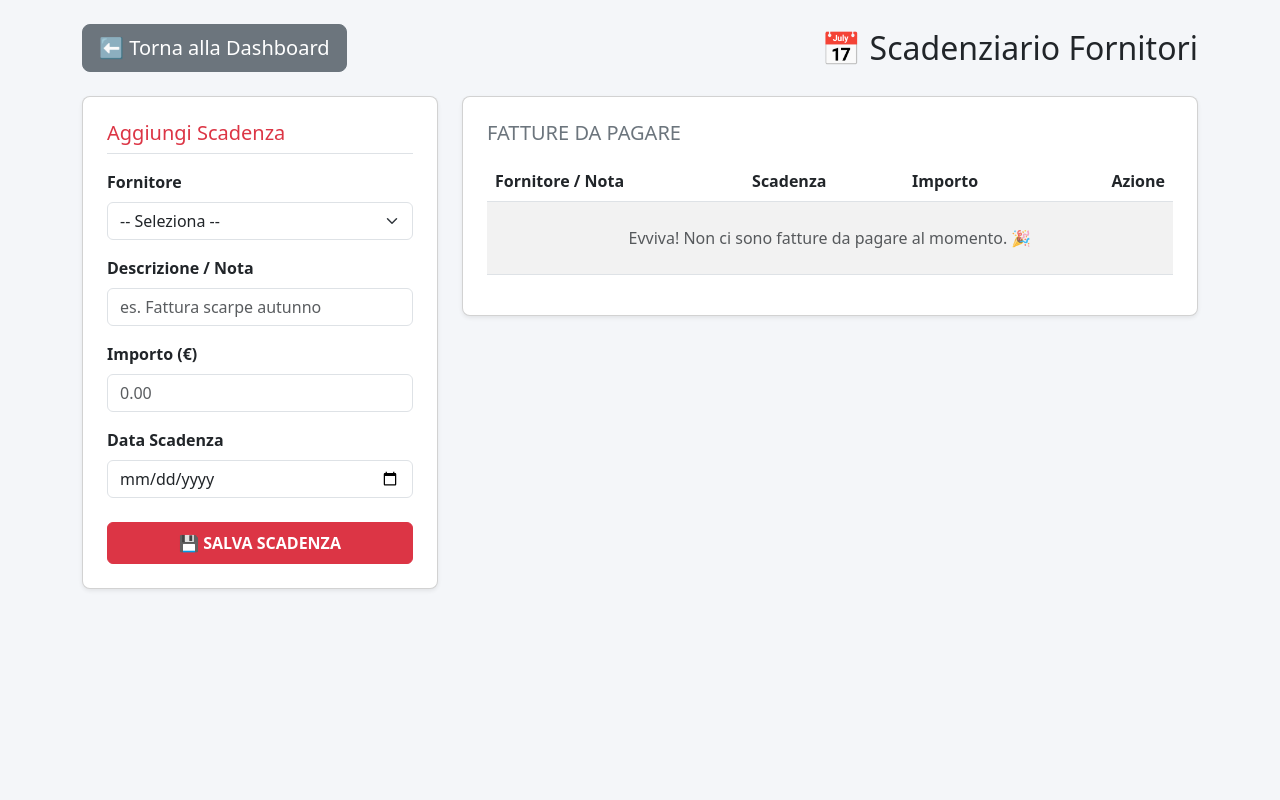
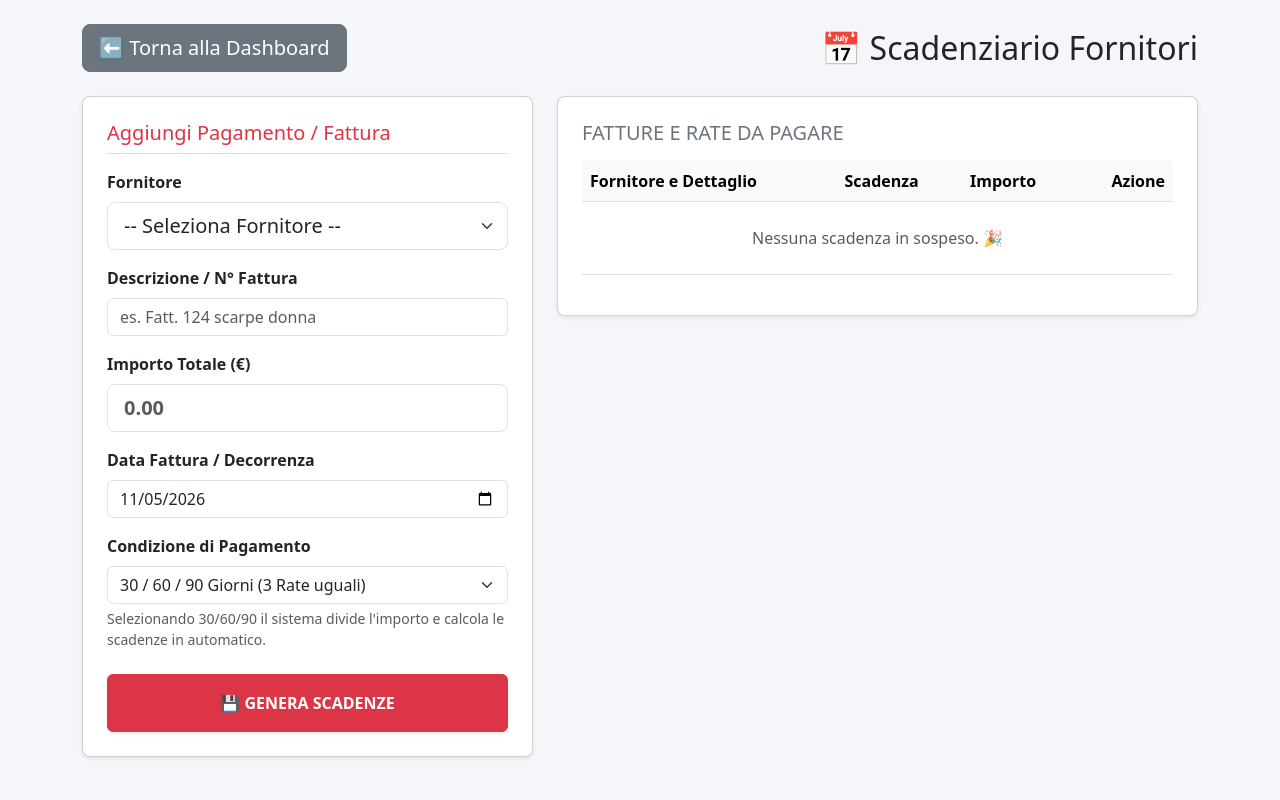
Before and after one commit to giovacto/gestionale-via-roma, a Flask app: page /scadenziario in a window 1280 px wide. Run offline with Flask 3, Linux system fonts and the light colour scheme; the visitor is signed in with stand-in values (Sample User, id 1).

Commit message:
Fix scadenziario: fornitori, rate 30/60/90 automatiche e alert dashboard

```diff
--- a/app.py
+++ b/app.py
@@ -1,6 +1,7 @@
 import os
 import threading
-from datetime import datetime, date
+import calendar
+from datetime import datetime, date, timedelta
 from functools import wraps
 from flask import (
     Flask,
@@ -113,6 +114,7 @@ def logout():
 @login_required
 def dashboard():
     oggi = date.today()
+    settimana_prossima = oggi + timedelta(days=7)
 
     # Preleva le vendite effettuate nella giornata di oggi
     vendite_oggi = Vendita.query.filter(
@@ -127,7 +129,15 @@ def dashboard():
         if hasattr(v, "dettagli") and v.dettagli:
             pezzi_oggi += sum(d.quantita for d in v.dettagli)
 
-    scadenze_attive = 0
+    # Conteggio scadenze vive (non pagate)
+    scadenze_da_pagare = Scadenza.query.filter_by(pagato=False).all()
+    scadenze_attive = len(scadenze_da_pagare)
+
+    # Scadenze critiche per gli avvisi
+    scadute = [s for s in scadenze_da_pagare if s.data_scadenza < oggi]
+    in_scadenza = [
+        s for s in scadenze_da_pagare if oggi <= s.data_scadenza <= settimana_prossima
+    ]
 
     return render_template(
         "dashboard.html",
@@ -135,6 +145,9 @@ def dashboard():
         totale_guadagnato=totale_guadagnato,
         totale_pezzi=pezzi_oggi,
         scadenze_attive=scadenze_attive,
+        num_scadute=len(scadute),
+        num_in_scadenza=len(in_scadenza),
+        oggi=oggi,
     )
 
 
@@ -624,10 +637,125 @@ def modifica_variante(variante_id):
     return redirect(url_for("tools"))
 
 
-@app.route("/scadenziario")
+def calcola_fine_mese(dt_base, mesi_in_avanti):
+    """Calcola l'ultimo giorno del mese dopo N mesi."""
+    anno = dt_base.year + (dt_base.month + mesi_in_avanti - 1) // 12
+    mese = (dt_base.month + mesi_in_avanti - 1) % 12 + 1
+    ultimo_giorno = calendar.monthrange(anno, mese)[1]
+    return date(anno, mese, ultimo_giorno)
+
+
+@app.route("/scadenziario", methods=["GET", "POST"])
 @login_required
 def scadenziario():
-    return render_template("scadenziario.html")
+    if request.method == "POST":
+        fornitore_id = request.form.get("fornitore_id")
+        descrizione_base = (
+            request.form.get("descrizione", "").strip() or "Fattura Fornitore"
+        )
+        importo_totale = float(request.form.get("importo") or 0.0)
+        dilazione = request.form.get("dilazione", "singola")
+        data_rif_str = request.form.get("data_riferimento")
+
+        if not data_rif_str:
+            data_rif = date.today()
+        else:
+            data_rif = datetime.strptime(data_rif_str, "%Y-%m-%d").date()
+
+        # Piani di pagamento rateali supportati
+        piani = {
+            "singola": [0],
+            "30": [30],
+            "30_60": [30, 60],
+            "30_60_90": [30, 60, 90],
+            "30_60_90_120": [30, 60, 90, 120],
+            "30_fm": ("fm", [1]),
+            "30_60_fm": ("fm", [1, 2]),
+            "30_60_90_fm": ("fm", [1, 2, 3]),
+            "60_90_120_fm": ("fm", [2, 3, 4]),
+        }
+
+        piano_scelto = piani.get(dilazione, [0])
+
+        # Se è scadenza singola con data specifica impostata a mano
+        if dilazione == "singola":
+            data_scadenza_str = request.form.get("data_scadenza")
+            data_scad = (
+                datetime.strptime(data_scadenza_str, "%Y-%m-%d").date()
+                if data_scadenza_str
+                else data_rif
+            )
+            scad = Scadenza(
+                fornitore_id=fornitore_id,
+                descrizione=descrizione_base,
+                importo=importo_totale,
+                data_scadenza=data_scad,
+                pagato=False,
+            )
+            db.session.add(scad)
+        else:
+            # Calcolo rate
+            is_fm = isinstance(piano_scelto, tuple) and piano_scelto[0] == "fm"
+            offsets = piano_scelto[1] if is_fm else piano_scelto
+            n_rate = len(offsets)
+
+            importo_rata = round(importo_totale / n_rate, 2)
+            somma_assegnata = 0.0
+
+            for i, offset in enumerate(offsets):
+                num_rata = i + 1
+                # Compensazione centesimi sull'ultima rata
+                if num_rata == n_rate:
+                    importo_effettivo = round(importo_totale - somma_assegnata, 2)
+                else:
+                    importo_effettivo = importo_rata
+                    somma_assegnata += importo_rata
+
+                if is_fm:
+                    dt_scadenza = calcola_fine_mese(data_rif, offset)
+                else:
+                    dt_scadenza = data_rif + timedelta(days=offset)
+
+                desc_rata = f"{descrizione_base} (Rata {num_rata}/{n_rate})"
+                scad = Scadenza(
+                    fornitore_id=fornitore_id,
+                    descrizione=desc_rata,
+                    importo=importo_effettivo,
+                    data_scadenza=dt_scadenza,
+                    pagato=False,
+                )
+                db.session.add(scad)
+
+        db.session.commit()
+        flash("✅ Scadenza/e create con successo!", "success")
+        return redirect(url_for("scadenziario"))
+
+    lista_fornitori = Fornitore.query.order_by(Fornitore.nome.asc()).all()
+    lista_scadenze = (
+        Scadenza.query.filter_by(pagato=False)
+        .order_by(Scadenza.data_scadenza.asc())
+        .all()
+    )
+
+    oggi = date.today()
+    return render_template(
+        "scadenziario.html",
+        fornitori=lista_fornitori,
+        scadenze=lista_scadenze,
+        oggi=oggi,
+    )
+
+
+@app.route("/scadenziario/paga/<int:id>", methods=["POST"])
+@login_required
+def paga_scadenza(id):
+    scadenza = Scadenza.query.get_or_404(id)
+    scadenza.pagato = True
+    db.session.commit()
+    flash(
+        f"✅ Fattura/Rata di {scadenza.fornitore.nome} segnata come pagata!", "success"
+    )
+    return redirect(url_for("scadenziario"))
 
 
 if __name__ == "__main__":
--- a/templates/scadenziario.html
+++ b/templates/scadenziario.html
@@ -10,6 +10,14 @@
         body {
             background-color: #f4f6f9;
         }
+
+        .scaduta {
+            border-left: 5px solid #dc3545 !important;
+        }
+
+        .in-scadenza {
+            border-left: 5px solid #ffc107 !important;
+        }
     </style>
 </head>
 
@@ -21,47 +29,90 @@
             <h1 class="h2 mb-0">📅 Scadenziario Fornitori</h1>
         </div>
 
+        {% with messages = get_flashed_messages(with_categories=true) %}
+        {% if messages %}
+        {% for category, message in messages %}
+        <div class="alert alert-{{ category }} alert-dismissible fade show" role="alert">
+            {{ message }}
+            <button type="button" class="btn-close" data-bs-dismiss="alert"></button>
+        </div>
+        {% endfor %}
+        {% endif %}
+        {% endwith %}
+
         <div class="row g-4">
-            <div class="col-12 col-md-4">
+            <!-- FORM INSERIMENTO SCADENZA / RATE -->
+            <div class="col-12 col-md-5">
                 <div class="card shadow-sm p-4 bg-white rounded-3">
-                    <h3 class="h5 text-danger border-bottom pb-2 mb-3">Aggiungi Scadenza</h3>
+                    <h3 class="h5 text-danger border-bottom pb-2 mb-3">Aggiungi Pagamento / Fattura</h3>
                     <form action="/scadenziario" method="POST">
                         <div class="mb-3">
                             <label class="form-label fw-bold">Fornitore</label>
-                            <select name="fornitore_id" class="form-select" required>
-                                <option value="">-- Seleziona --</option>
+                            <select name="fornitore_id" class="form-select form-select-lg" required>
+                                <option value="">-- Seleziona Fornitore --</option>
                                 {% for f in fornitori %}
                                 <option value="{{ f.id }}">{{ f.nome }}</option>
                                 {% endfor %}
                             </select>
                         </div>
+
                         <div class="mb-3">
-                            <label class="form-label fw-bold">Descrizione / Nota</label>
+                            <label class="form-label fw-bold">Descrizione / N° Fattura</label>
                             <input type="text" name="descrizione" class="form-control"
-                                placeholder="es. Fattura scarpe autunno">
+                                placeholder="es. Fatt. 124 scarpe donna" required>
                         </div>
+
                         <div class="mb-3">
-                            <label class="form-label fw-bold">Importo (€)</label>
-                            <input type="number" step="0.01" name="importo" class="form-control" placeholder="0.00"
-                                required>
+                            <label class="form-label fw-bold">Importo Totale (€)</label>
+                            <input type="number" step="0.01" name="importo" class="form-control form-control-lg fw-bold"
+                                placeholder="0.00" required>
                         </div>
+
                         <div class="mb-3">
-                            <label class="form-label fw-bold">Data Scadenza</label>
-                            <input type="date" name="data_scadenza" class="form-control" required>
+                            <label class="form-label fw-bold">Data Fattura / Decorrenza</label>
+                            <input type="date" id="data_riferimento" name="data_riferimento" class="form-control"
+                                value="{{ oggi.strftime('%Y-%m-%d') }}" required>
                         </div>
-                        <button type="submit" class="btn btn-danger w-100 py-2 fw-bold mt-2">💾 SALVA SCADENZA</button>
+
+                        <div class="mb-3">
+                            <label class="form-label fw-bold">Condizione di Pagamento</label>
+                            <select name="dilazione" id="select_dilazione" class="form-select"
+                                onchange="gestisciCampiData()">
+                                <option value="singola">Pagamento Unico (Data fissa a scelta)</option>
+                                <option value="30">30 Giorni Data Fattura (1 Rata)</option>
+                                <option value="30_60">30 / 60 Giorni (2 Rate uguali)</option>
+                                <option value="30_60_90" selected>30 / 60 / 90 Giorni (3 Rate uguali)</option>
+                                <option value="30_60_90_120">30 / 60 / 90 / 120 Giorni (4 Rate uguali)</option>
+                                <option value="30_fm">30 gg Fine Mese (1 Rata)</option>
+                                <option value="30_60_fm">30 / 60 gg Fine Mese (2 Rate uguali)</option>
+                                <option value="30_60_90_fm">30 / 60 / 90 gg Fine Mese (3 Rate uguali)</option>
+                                <option value="60_90_120_fm">60 / 90 / 120 gg Fine Mese (3 Rate uguali)</option>
+                            </select>
+                            <div class="form-text">Selezionando 30/60/90 il sistema divide l'importo e calcola le
+                                scadenze in automatico.</div>
+                        </div>
+
+                        <div class="mb-3" id="box_data_scadenza" style="display: none;">
+                            <label class="form-label fw-bold">Data Scadenza Unica</label>
+                            <input type="date" name="data_scadenza" class="form-control">
+                        </div>
+
+                        <button type="submit" class="btn btn-danger w-100 py-3 fw-bold mt-2 shadow-sm">
+                            💾 GENERA SCADENZE
+                        </button>
                     </form>
                 </div>
             </div>
 
-            <div class="col-12 col-md-8">
+            <!-- TABELLA FATTURE DA PAGARE -->
+            <div class="col-12 col-md-7">
                 <div class="card shadow-sm p-4 bg-white rounded-3">
-                    <h3 class="h5 text-secondary text-uppercase mb-3">Fatture da pagare</h3>
+                    <h3 class="h5 text-secondary text-uppercase mb-3">Fatture e Rate da Pagare</h3>
                     <div class="table-responsive">
-                        <table class="table table-striped align-middle">
-                            <thead>
+                        <table class="table table-hover align-middle">
+                            <thead class="table-light">
                                 <tr>
-                                    <th>Fornitore / Nota</th>
+                                    <th>Fornitore e Dettaglio</th>
                                     <th>Scadenza</th>
                                     <th>Importo</th>
                                     <th class="text-end">Azione</th>
@@ -69,26 +120,38 @@
                             </thead>
                             <tbody>
                                 {% for scadenza in scadenze %}
-                                <tr>
+                                <tr
+                                    class="{% if scadenza.data_scadenza < oggi %}scaduta bg-danger bg-opacity-10{% elif scadenza.data_scadenza <= oggi %}in-scadenza bg-warning bg-opacity-10{% endif %}">
                                     <td>
                                         <strong>{{ scadenza.fornitore.nome }}</strong><br>
                                         <small class="text-muted">{{ scadenza.descrizione }}</small>
                                     </td>
-                                    <td><span class="badge bg-warning text-dark">{{
-                                            scadenza.data_scadenza.strftime('%d/%m/%Y') }}</span></td>
+                                    <td>
+                                        {% if scadenza.data_scadenza < oggi %} <span class="badge bg-danger">SCADUTA ({{
+                                            scadenza.data_scadenza.strftime('%d/%m/%Y') }})</span>
+                                            {% elif scadenza.data_scadenza == oggi %}
+                                            <span class="badge bg-warning text-dark">OGGI ({{
+                                                scadenza.data_scadenza.strftime('%d/%m/%Y') }})</span>
+                                            {% else %}
+                                            <span class="badge bg-secondary">{{
+                                                scadenza.data_scadenza.strftime('%d/%m/%Y') }}</span>
+                                            {% endif %}
+                                    </td>
                                     <td class="fw-bold text-danger">€ {{ "%.2f"|format(scadenza.importo) }}</td>
                                     <td class="text-end">
                                         <form action="/scadenziario/paga/{{ scadenza.id }}" method="POST"
                                             style="display:inline;">
-                                            <button type="submit" class="btn btn-success btn-sm fw-bold">✅ SEGNA
-                                                PAGATO</button>
+                                            <button type="submit" class="btn btn-success btn-sm fw-bold shadow-sm">
+                                                ✅ PAGATO
+                                            </button>
                                         </form>
                                     </td>
                                 </tr>
                                 {% else %}
                                 <tr>
-                                    <td colspan="4" class="text-center text-muted py-4">Evviva! Non ci sono fatture da
-                                        pagare al momento. 🎉</td>
+                                    <td colspan="4" class="text-center text-muted py-4">
+                                        Nessuna scadenza in sospeso. 🎉
+                                    </td>
                                 </tr>
                                 {% endfor %}
                             </tbody>
@@ -99,6 +162,15 @@
         </div>
     </div>
 
+    <script src="https://cdn.jsdelivr.net/npm/bootstrap@5.3.0/dist/js/bootstrap.bundle.min.js"></script>
+    <script>
+        function gestisciCampiData() {
+            let dilazione = document.getElementById('select_dilazione').value;
+            let box = document.getElementById('box_data_scadenza');
+            box.style.display = (dilazione === 'singola') ? 'block' : 'none';
+        }
+        gestisciCampiData();
+    </script>
 </body>
 
 </html>
```
Also changed, not shown: templates/dashboard.html (+24 -0 lines).
